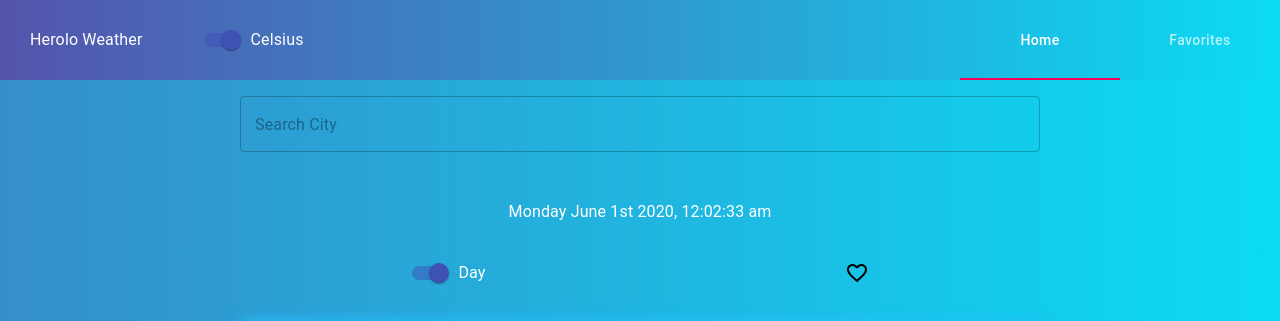
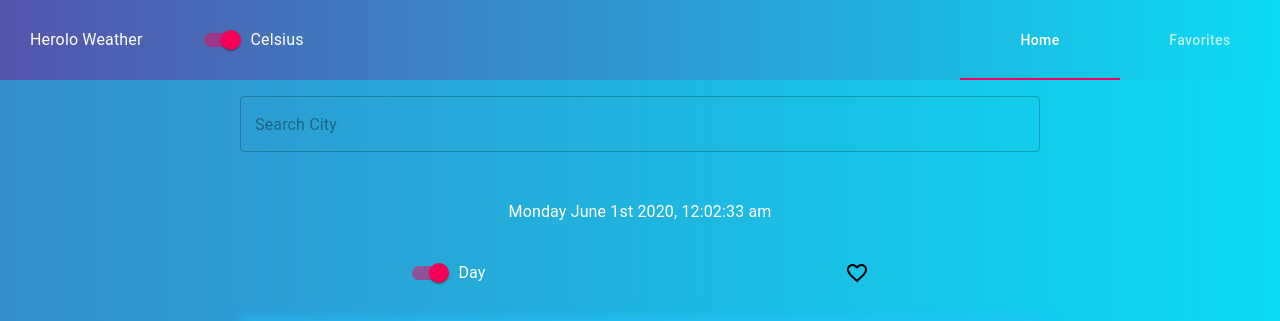
Before and after one commit to yoavShaked/weather-app, a React app: page / in a window 1280 px wide. Shown: the top 321 px of the page. Built offline with nearby package versions, Linux system fonts and the light colour scheme; no server answers.

Commit message:
adding prop color

```diff
--- a/src/components/SwitchLabels.js
+++ b/src/components/SwitchLabels.js
@@ -7,6 +7,7 @@ export default function SwitchLabels({
   checkedLabel,
   uncheckedLabel,
   afterChange,
+  color
 }) {
   const [state, setState] = useState({
     checked: true,
@@ -32,7 +33,7 @@ export default function SwitchLabels({
             checked={state.checked}
             onChange={handleChange}
             name="checked"
-            color="primary"
+            color={color}
           />
         }
         label={state.label}
@@ -44,4 +45,9 @@ SwitchLabels.propTypes = {
   checkedLabel: PropTypes.string,
   uncheckedLabel: PropTypes.string,
   afterChange: PropTypes.func,
+  color: PropTypes.string
 };
+
+SwitchLabels.propTypes = {
+  color: "primary",
+};
```
